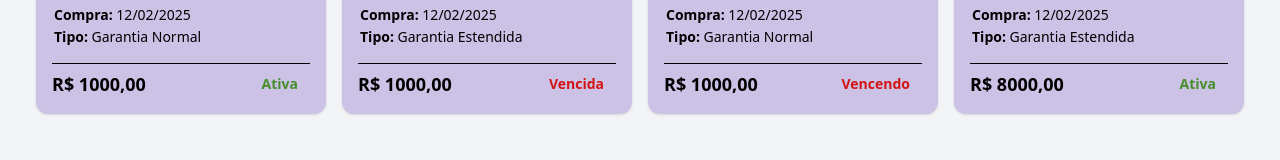
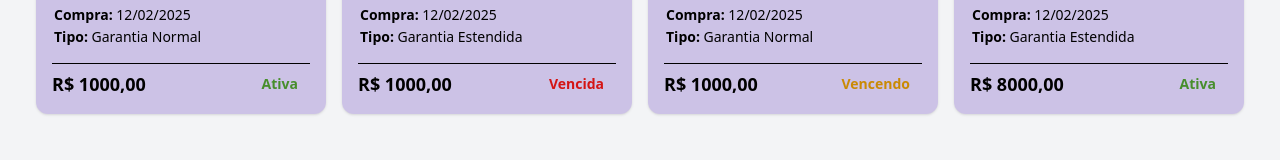
Before and after one commit to elielsondev/projeto_app_controle_de_garantia, a React (Vite) app: page /home in a window 1280 px wide. Shown: the part 345-505 px from the top of the page. Built offline with nearby package versions, Linux system fonts and the light colour scheme; sample sign-in values are in the browser's storage.

Commit message:
Update NoteItem
consertando as cores dos status da nota

```diff
--- a/src/components/NoteItem.tsx
+++ b/src/components/NoteItem.tsx
@@ -5,9 +5,12 @@ interface NoteItemProps {
 }
 
 const NoteItem = ({ note }: NoteItemProps) => {
-  const statusColor =
-    note.status === "Ativa" ? "text-[#478E2C]" : "text-[#D41414]";
-
+    const statusColor =
+    note.status === "Ativa"
+    ? "text-[#478E2C]"
+    : note.status === "Vencendo"
+    ? "text-[#CA8A04]"
+    : "text-[#D41414]";
 
   return (
     <div className="bg-[#724EBF]/30 rounded-xl p-4 shadow text-left transition-transform duration-150 hover:scale-105 md:hover:scale-105">
```
